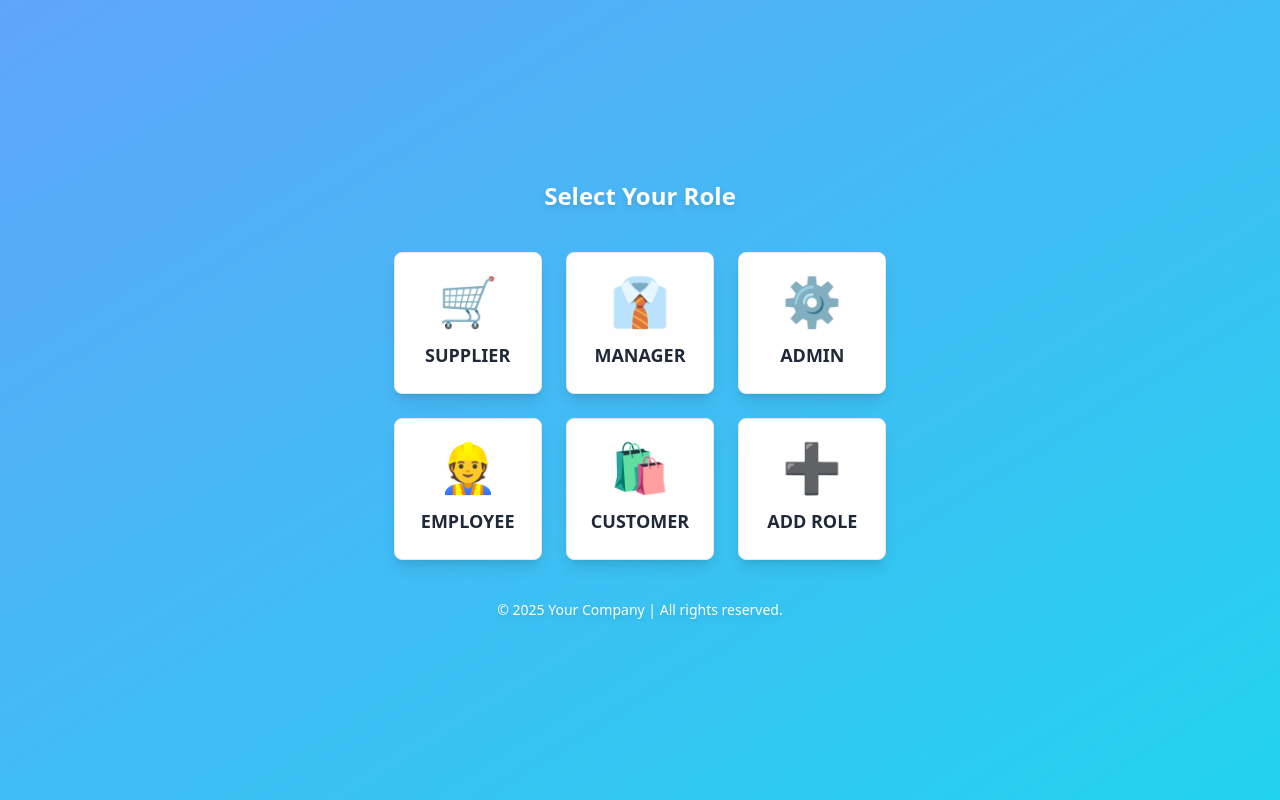
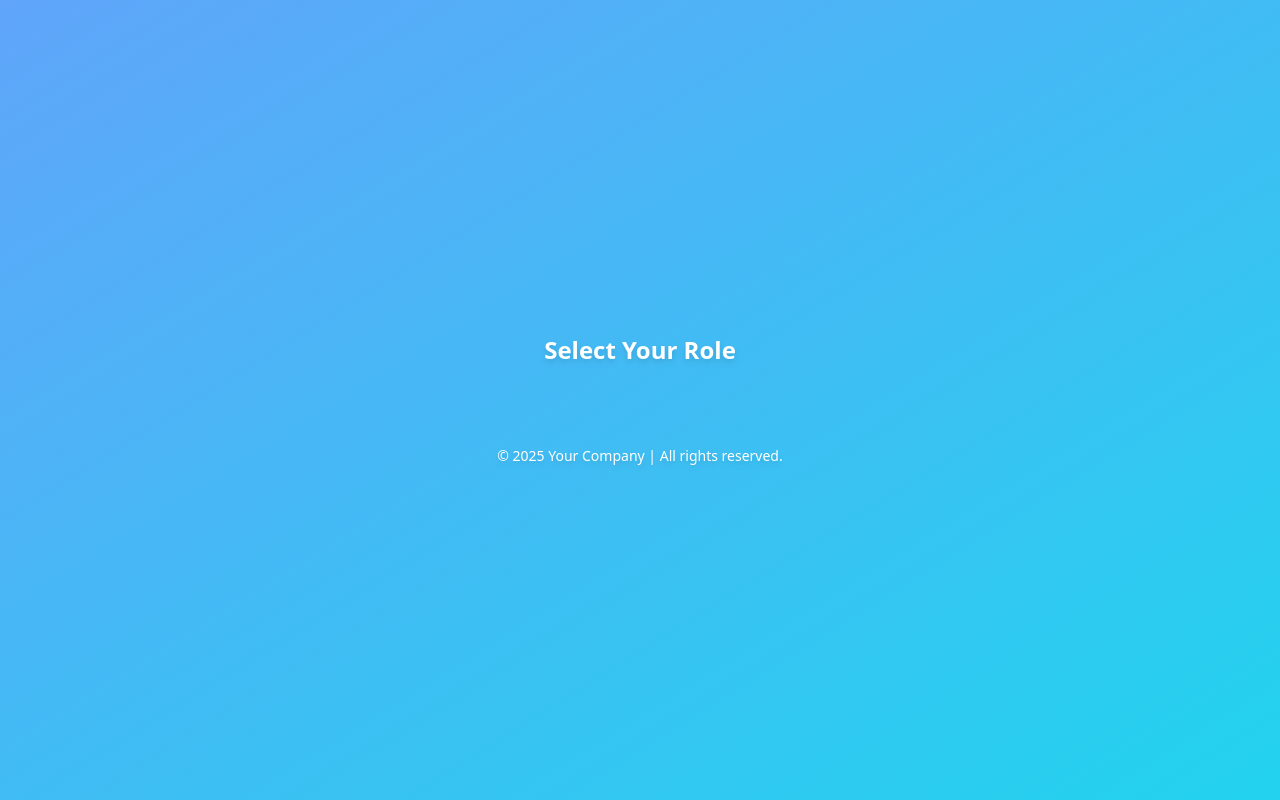
Before and after one commit to RavinduThilinaka/Spring-Boot-Project, a React (Create React App) app in the folder foodsite/: page /role in a window 1280 px wide. Built offline with nearby package versions, Linux system fonts and the light colour scheme; sample sign-in values are in the browser's storage.

Commit message:
modify the login page

```diff
--- a/foodsite/src/App.js
+++ b/foodsite/src/App.js
@@ -16,6 +16,7 @@ import UserService from './component/Register/UserService';
 import UserManagement from './component/Register/UserManagement';
 import Role from './component/Register/Role';
 import Admin from './component/Admin/Admin';
+import Supplier from './component/Supplier/Supplier';
 
 
 
@@ -56,6 +57,7 @@ export default function App() {
         <Route path="/signup" element={<SignUp />} />
         <Route path="/role" element={<Role />} />
         <Route path="/admin" element={<Admin />} />
+        <Route path="/supplier" element={<Supplier />} />
         {UserService.adminOnly() && (
           <>
             <Route path="/user" element={<UserManagement />} />
--- a/foodsite/src/component/Register/Login.jsx
+++ b/foodsite/src/component/Register/Login.jsx
@@ -22,11 +22,23 @@ function Login() {
             if (userData.token) {
                 localStorage.setItem('token', userData.token);
                 localStorage.setItem('role', userData.role);
-                navigate("/");
+
+                // Redirect based on the user role
+                if (userData.role === "USER") {
+                    navigate("/"); // Redirect to customer home page
+                } else if (userData.role === "ADMIN") {
+                    navigate("/role"); // Redirect to admin dashboard
+                } else if (userData.role === "SUPPLIER") {
+                    navigate("/role"); // Redirect to supplier dashboard
+                } else if (userData.role === "MANAGER") {
+                    navigate("/role"); // Redirect to manager dashboard
+                } else {
+                    navigate("/"); // Default home page
+                }
             } else {
                 setError(userData.message);
             }
-        } catch (error) {
+        }  catch (error) {
             console.log(error);
             setError(error.message);
 
--- a/foodsite/src/component/Register/Role.jsx
+++ b/foodsite/src/component/Register/Role.jsx
@@ -1,67 +1,89 @@
-import React from 'react';
-import { Link } from 'react-router-dom';
+import React, { useEffect, useState } from 'react';
+import { Link, useNavigate } from 'react-router-dom';
 
 const Role = () => {
+  const [userRole, setUserRole] = useState(null);
+  const navigate = useNavigate();
+
+  // Fetch the user's role from localStorage
+  useEffect(() => {
+    const role = localStorage.getItem('role');
+    if (!role) {
+      navigate('/login'); // If not logged in, redirect to login page
+    }
+    setUserRole(role);
+  }, [navigate]);
+
   const selectRole = (role) => {
+    if (role === userRole) {
       alert(`You selected: ${role}`);
+      // Redirect to the corresponding dashboard
+      navigate(`/${role.toLowerCase()}-dashboard`);
+    } else {
+      alert(`You are not authorized to select the ${role} role.`);
+    }
   };
 
   const addNewRole = () => {
-    alert("You selected: Add a new role!");
+    alert('You selected: Add a new role!');
   };
 
   return (
     <div className="bg-gradient-to-br from-blue-400 to-cyan-400 h-screen flex flex-col items-center justify-center">
       <h1 className="text-white text-2xl font-bold text-center drop-shadow-md">Select Your Role</h1>
-      <div className="grid grid-cols-3 gap-6 mt-10">
+      <div className="gap-6 mt-10 ">
 
+        {/* Supplier Role */}
+        {userRole === 'SUPPLIER' && (
+          <Link to={"/supplier"}>
           <div
             className="bg-white border border-gray-200 rounded-lg text-center p-6 shadow-lg transition-transform duration-300 hover:-translate-y-2 hover:shadow-xl cursor-pointer"
-          onClick={() => selectRole('Supplier')}
+            onClick={() => selectRole('SUPPLIER')}
           >
             <div className="text-5xl text-gray-600 mb-4">🛒</div>
             <div className="text-lg font-semibold text-gray-800 uppercase">Supplier</div>
           </div>
+          </Link>
+        )}
 
+        {/* Admin Role */}
+        {userRole === 'ADMIN' && (
+          <Link to="/admin">
             <div
               className="bg-white border border-gray-200 rounded-lg text-center p-6 shadow-lg transition-transform duration-300 hover:-translate-y-2 hover:shadow-xl cursor-pointer"
-          onClick={() => selectRole('Manager')}
-        >
-          <div className="text-5xl text-gray-600 mb-4">👔</div>
-          <div className="text-lg font-semibold text-gray-800 uppercase">Manager</div>
-        </div>
-
-       <Link to={"/user"}> <div
-          className="bg-white border border-gray-200 rounded-lg text-center p-6 shadow-lg transition-transform duration-300 hover:-translate-y-2 hover:shadow-xl cursor-pointer"
-          onClick={() => selectRole('Admin')}
+              onClick={() => selectRole('ADMIN')}
             >
               <div className="text-5xl text-gray-600 mb-4">⚙️</div>
               <div className="text-lg font-semibold text-gray-800 uppercase">Admin</div>
             </div>
           </Link>
+        )}
+
+         {/* Admin Role */}
+         {userRole === 'MANAGER' && (
+          <Link to="/admin">
             <div
               className="bg-white border border-gray-200 rounded-lg text-center p-6 shadow-lg transition-transform duration-300 hover:-translate-y-2 hover:shadow-xl cursor-pointer"
-          onClick={() => selectRole('Employee')}
+              onClick={() => selectRole('ADMIN')}
             >
-          <div className="text-5xl text-gray-600 mb-4">👷</div>
-          <div className="text-lg font-semibold text-gray-800 uppercase">Employee</div>
+              <div className="text-5xl text-gray-600 mb-4">👔</div>
+              <div className="text-lg font-semibold text-gray-800 uppercase">Manager</div>
             </div>
+          </Link>
+        )}
 
+         {/* Admin Role */}
+         {userRole === 'EMPLOYEE' && (
+          <Link to="/employee">
             <div
               className="bg-white border border-gray-200 rounded-lg text-center p-6 shadow-lg transition-transform duration-300 hover:-translate-y-2 hover:shadow-xl cursor-pointer"
-          onClick={() => selectRole('Customer')}
+              onClick={() => selectRole('ADMIN')}
             >
-          <div className="text-5xl text-gray-600 mb-4">🛍️</div>
-          <div className="text-lg font-semibold text-gray-800 uppercase">Customer</div>
+              <div className="text-5xl text-gray-600 mb-4">👔</div>
+              <div className="text-lg font-semibold text-gray-800 uppercase">Manager</div>
             </div>
-
-        <div
-          className="bg-white border border-gray-200 rounded-lg text-center p-6 shadow-lg transition-transform duration-300 hover:-translate-y-2 hover:shadow-xl cursor-pointer"
-          onClick={addNewRole}
-        >
-          <div className="text-5xl text-gray-600 mb-4">➕</div>
-          <div className="text-lg font-semibold text-gray-800 uppercase">Add Role</div>
-        </div>
+          </Link>
+        )}
 
       </div>
       <footer className="mt-10 text-center text-white text-sm drop-shadow-md">
--- a/foodsite/src/component/Register/SignUp.jsx
+++ b/foodsite/src/component/Register/SignUp.jsx
@@ -104,6 +104,9 @@ function SignUp() {
                 <option value="">Role</option>
                 <option value="USER">User</option>
                 <option value="ADMIN">Admin</option>
+                <option value="SUPPLIER">Supplier</option>
+                <option value="MANAGER">Manager</option>
+                <option value="EMPLOYEE">Employee</option>
               </select>
             </div>
             {/* Full Name */}
--- /dev/null
+++ b/foodsite/src/component/Supplier/Supplier.jsx
@@ -0,0 +1,9 @@
+import React from 'react'
+
+function Supplier() {
+  return (
+    <div>Supplier</div>
+  )
+}
+
+export default Supplier
```
Also changed, not shown: 2 other files (tests, documents, lock files or other folders). Lines whose indentation alone changed are shown as unchanged.
